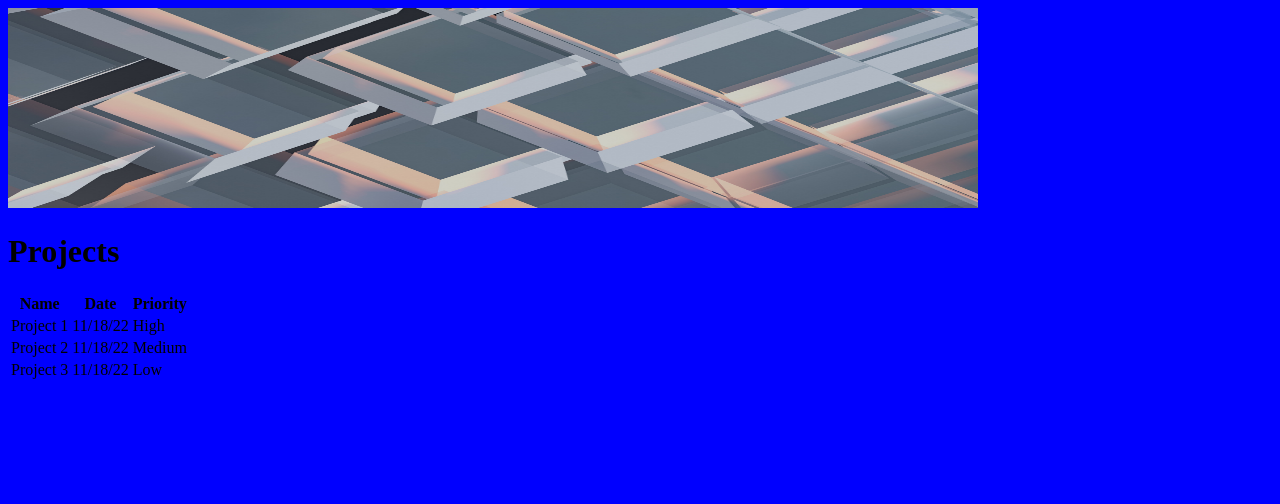
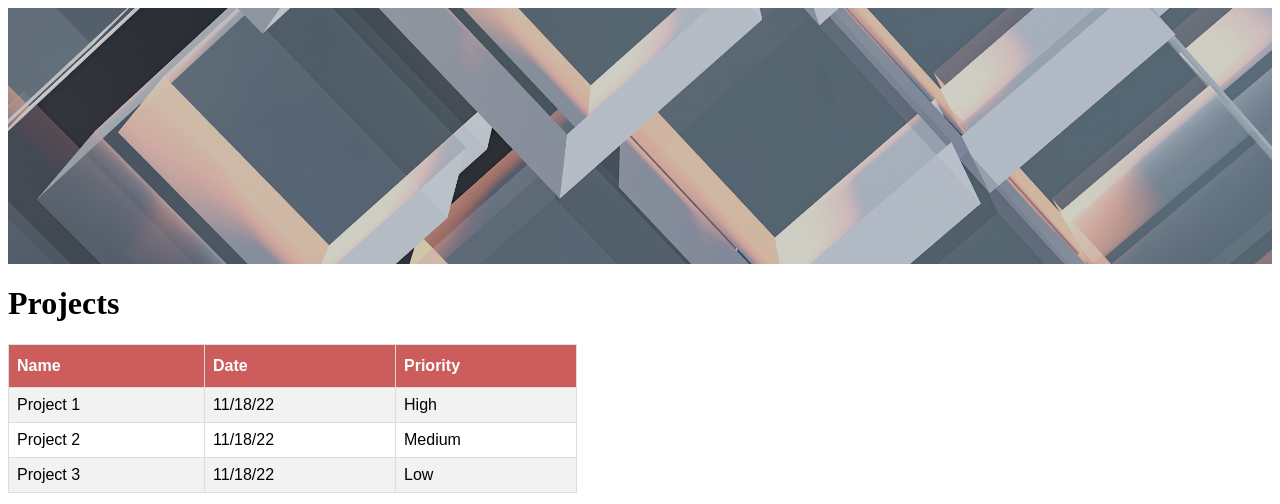
Before and after one commit to jsasser4/Alizarin, a Flask app: page /test in a window 1280 px wide. Shown: the top 504 px of the page. Run offline with Flask 3, Linux system fonts and the light colour scheme; parts of the project's set-up code (start-up, migrations or seed data) failed here and were passed over.

Commit message:
Add image banner

```diff
--- a/static/css/app/test.css
+++ b/static/css/app/test.css
@@ -24,3 +24,16 @@
     background-color: #CD5C5C;
     color: white;
 }
+
+.fill {
+    display: flex;
+    justify-content: center;
+    align-items: center;
+    overflow: hidden
+}
+.fill img {
+    object-fit: cover;
+    flex-shrink: 0;
+    min-width: 100%;
+    max-height: 256px;
+}
--- a/templates/app/test.html
+++ b/templates/app/test.html
@@ -1,11 +1,14 @@
 {% extends 'app/layout/default.html' %}
 {% block title %}Projects{% endblock %}
 {% block stylesheets %}
-    <link rel="stylesheet" href="{{ url_for('static', filename='css/app/projects.css') }}">
+    <link rel="stylesheet" href="{{ url_for('static', filename='css/app/test.css') }}">
 {% endblock %}
 
 {% block content %}
-    <img src="{{ url_for('static', filename='image/banner.jpg') }}" width="970" height="200" alt="Geometric Pattern">
+    <div class="fill">
+     <img src="{{ url_for('static', filename='image/banner.jpg') }}" alt="Geometric Pattern">
+    </div>
+
     <h1>Projects</h1>
     <table id="projects">
         <tr>
```
